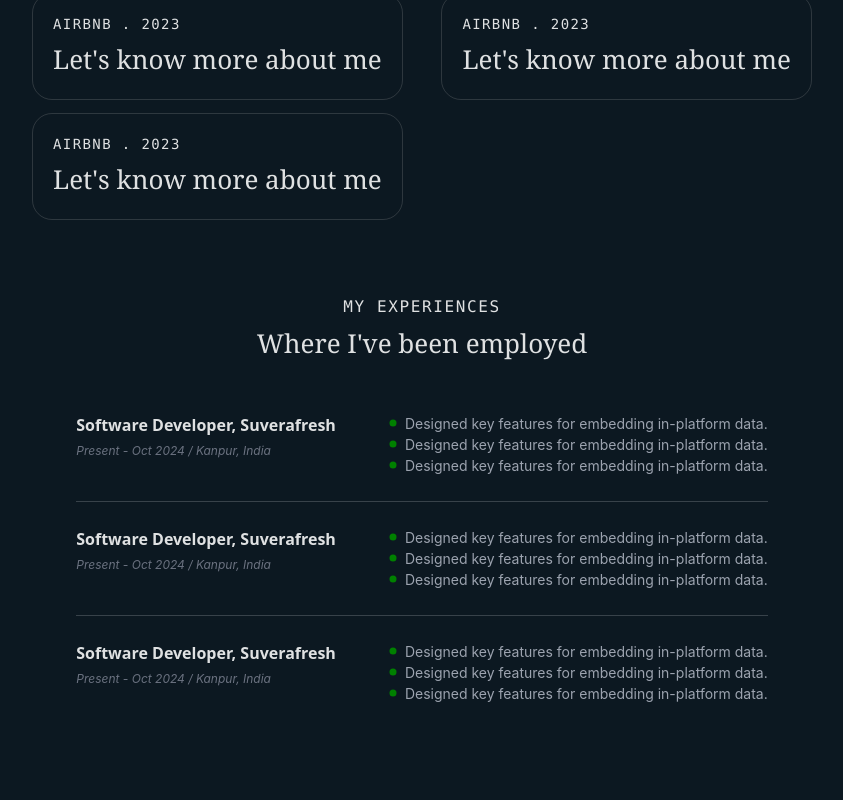
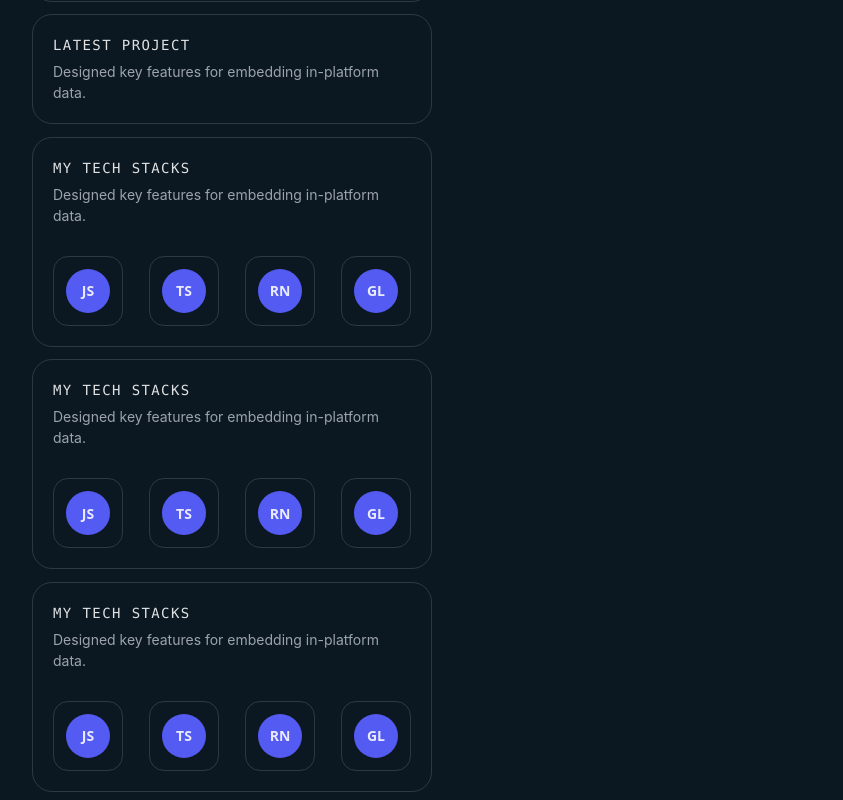
Before and after one commit to devxtushar/web-portfolio, a React (Vite) app: page / in a window 1280 px wide. Shown: the part 3800-4600 px from the top of the page, without its empty margins (218-1061 px from the left). Built offline with nearby package versions, Linux system fonts and the light colour scheme.

Commit message:
#beyond section UI

```diff
--- a/src/css/Home.css
+++ b/src/css/Home.css
@@ -93,3 +93,7 @@
   border-radius: 2em;
   padding: 2em;
 }
+tr {
+  width: 100%;
+  max-width: 400px;
+}
--- a/src/pages/About.tsx
+++ b/src/pages/About.tsx
@@ -74,15 +74,14 @@ function About() {
               </td>
             </tr>
             <tr>
-              <td></td>
-            </tr>
-            <tr>
               <td>
                 <div className="flex flex-col gap-2 tr_container">
                   <span className="t4 uppercase font-mono tracking-widest">
-                    AIRBNB . 2023
+                    Latest Project
                   </span>
-                  <h1 className="font-serif">Let's know more about me</h1>
+                  <span className="t4 text-gray-400">
+                    Designed key features for embedding in-platform data.
+                  </span>
                 </div>
               </td>
             </tr>
@@ -90,9 +89,17 @@ function About() {
               <td>
                 <div className="flex flex-col gap-2 tr_container">
                   <span className="t4 uppercase font-mono tracking-widest">
-                    AIRBNB . 2023
+                    My Tech Stacks
                   </span>
-                  <h1 className="font-serif">Let's know more about me</h1>
+                  <span className="t4 text-gray-400">
+                    Designed key features for embedding in-platform data.
+                  </span>
+                  <div className="flex flex-row gap-4 justify-between pt-10">
+                    <CustomCardIcon name="JS" />
+                    <CustomCardIcon name="TS" />
+                    <CustomCardIcon name="RN" />
+                    <CustomCardIcon name="GL" />
+                  </div>
                 </div>
               </td>
             </tr>
@@ -100,9 +107,35 @@ function About() {
               <td>
                 <div className="flex flex-col gap-2 tr_container">
                   <span className="t4 uppercase font-mono tracking-widest">
-                    AIRBNB . 2023
+                    My Tech Stacks
                   </span>
-                  <h1 className="font-serif">Let's know more about me</h1>
+                  <span className="t4 text-gray-400">
+                    Designed key features for embedding in-platform data.
+                  </span>
+                  <div className="flex flex-row gap-4 justify-between pt-10">
+                    <CustomCardIcon name="JS" />
+                    <CustomCardIcon name="TS" />
+                    <CustomCardIcon name="RN" />
+                    <CustomCardIcon name="GL" />
+                  </div>
+                </div>
+              </td>
+            </tr>
+            <tr>
+              <td>
+                <div className="flex flex-col gap-2 tr_container">
+                  <span className="t4 uppercase font-mono tracking-widest">
+                    My Tech Stacks
+                  </span>
+                  <span className="t4 text-gray-400">
+                    Designed key features for embedding in-platform data.
+                  </span>
+                  <div className="flex flex-row gap-4 justify-between pt-10">
+                    <CustomCardIcon name="JS" />
+                    <CustomCardIcon name="TS" />
+                    <CustomCardIcon name="RN" />
+                    <CustomCardIcon name="GL" />
+                  </div>
                 </div>
               </td>
             </tr>
```
